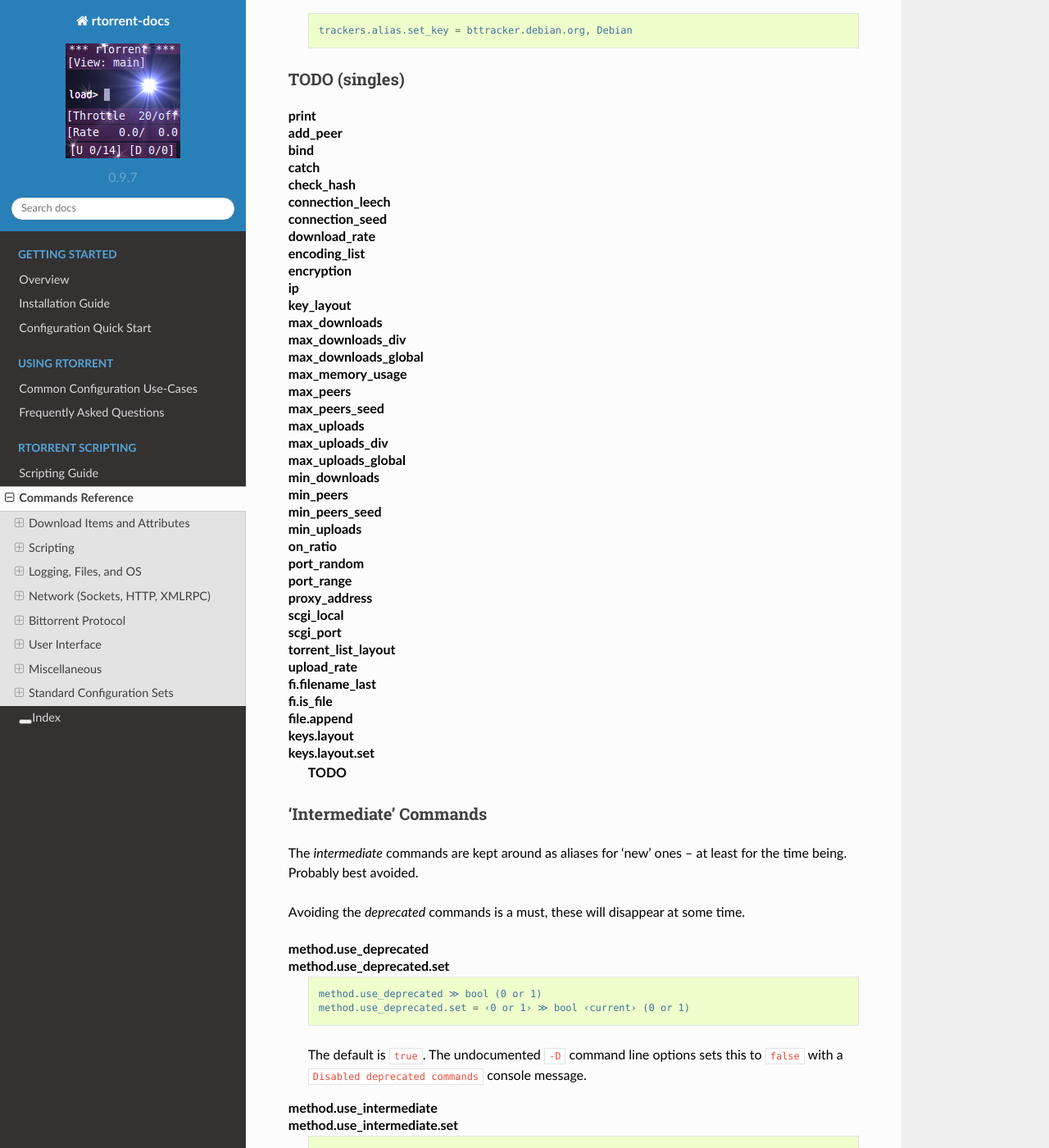
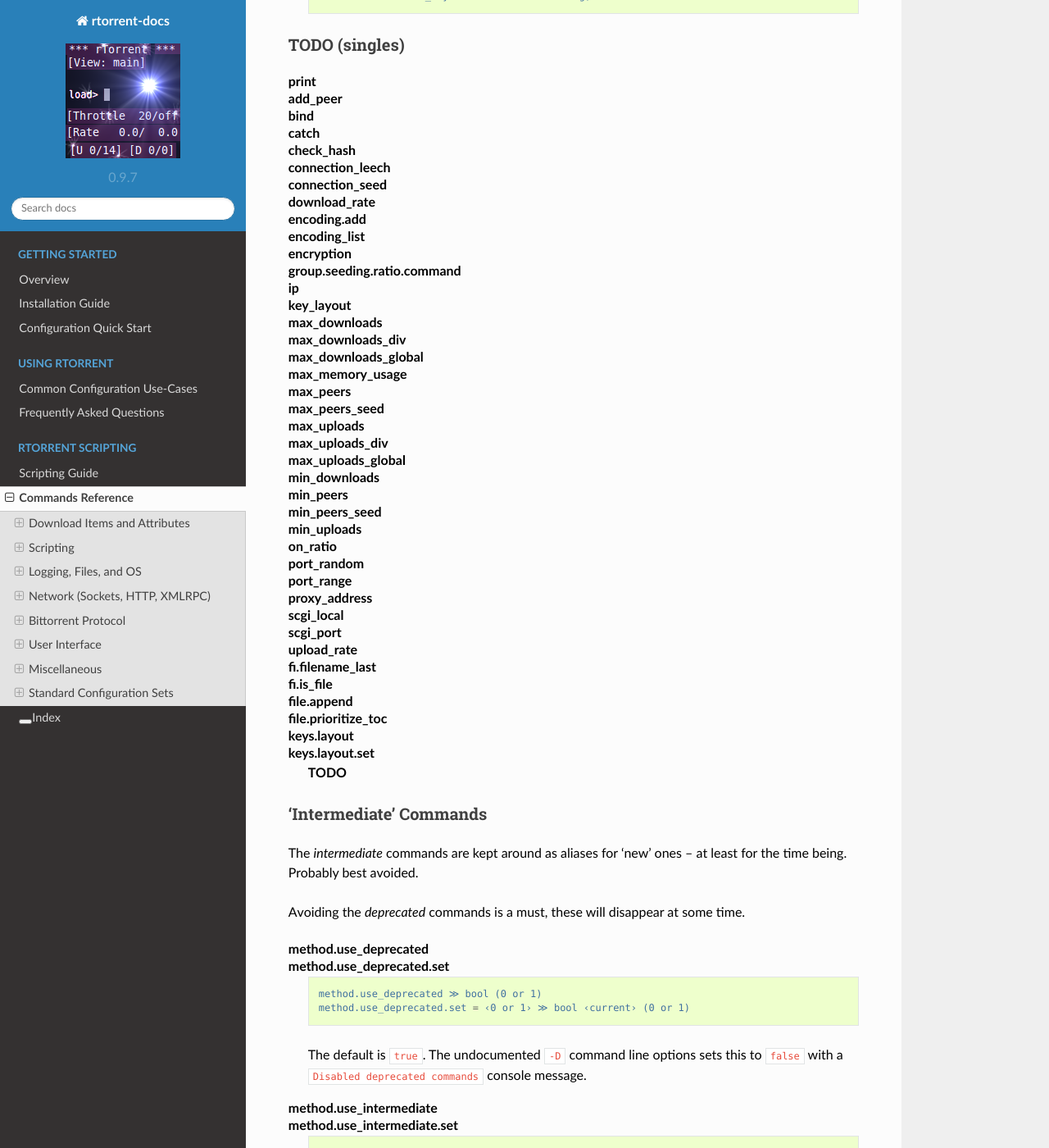
Before and after one commit to rtorrent-community/rtorrent-docs, a Sphinx documentation site: the page built from docs/cmd-ref.rst, in a window 1280 px wide and 1400 px high, scrolled down 88195 px. Shown: the whole window at 82% size. Built offline with Sphinx 7.4.7 and the Read the Docs theme 2.0.0, drawn with Linux system fonts in a browser that asks for light colours; some of the changed text lies outside the part shown.

Commit message:
Fix missing and duplicate entries

```diff
--- a/docs/cmd-ref.rst
+++ b/docs/cmd-ref.rst
@@ -102,8 +102,6 @@
     directory.default
     directory.default.set
     directory
-    encoding.add
-    encoding_list
 
         **TODO**
 
@@ -173,8 +171,10 @@
     connection_leech
     connection_seed
     download_rate
+    encoding.add
     encoding_list
     encryption
+    group.seeding.ratio.command
     ip
     key_layout
     max_downloads
@@ -196,11 +196,11 @@
     proxy_address
     scgi_local
     scgi_port
-    torrent_list_layout
     upload_rate
     fi.filename_last
     fi.is_file
     file.append
+    file.prioritize_toc
     keys.layout
     keys.layout.set
 
```
